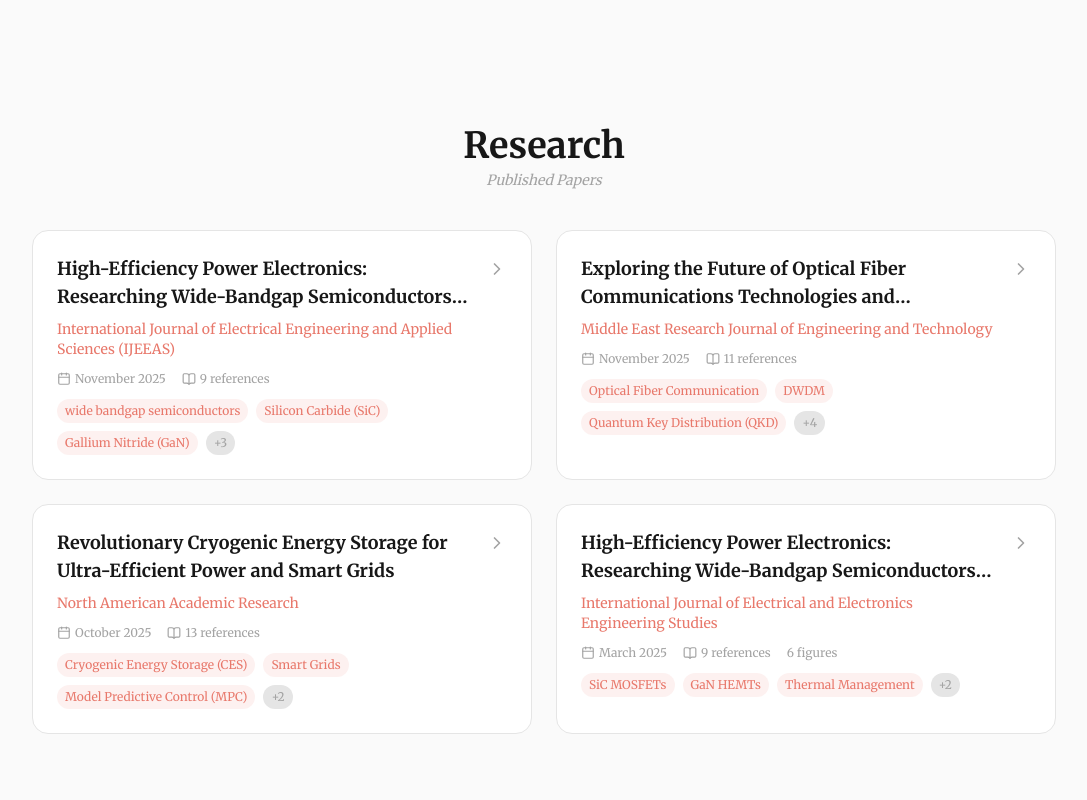
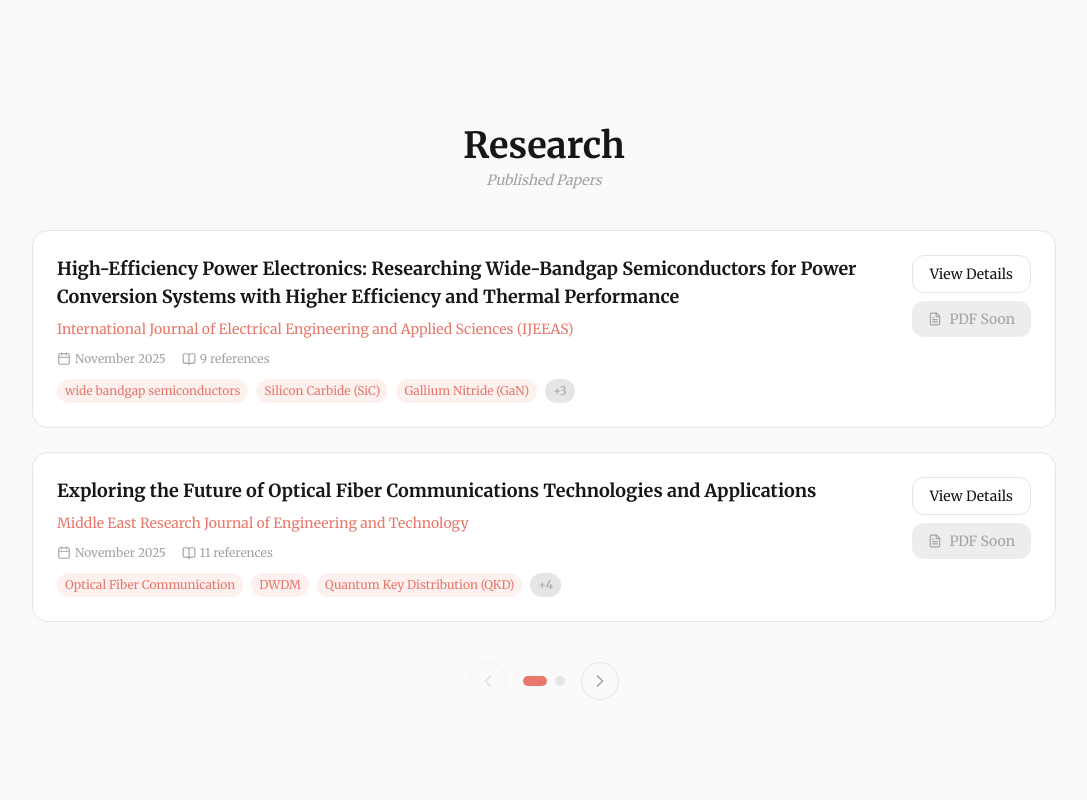
Before and after one commit to HSBHasib/Shayokh-Portfolio, a Next.js app: page / in a window 1280 px wide. Shown: the part 2040-2840 px from the top of the page, without its empty margins (96-1183 px from the left). Built offline with nearby package versions, Linux system fonts and the light colour scheme.

Commit message:
Add pagination to research section with PDF view button

```diff
--- a/src/components/sections/Research.tsx
+++ b/src/components/sections/Research.tsx
@@ -2,7 +2,7 @@
 
 import { useState } from "react";
 import { AnimatePresence } from "framer-motion";
-import { Calendar, BookOpen, ChevronRight } from "lucide-react";
+import { Calendar, BookOpen, ChevronLeft, ChevronRight, FileText } from "lucide-react";
 import ResearchModal from "@/components/ui/ResearchModal";
 import { Research as ResearchType } from "@/types";
 
@@ -13,6 +13,14 @@ interface ResearchProps {
 export default function Research({ researches }: ResearchProps) {
   const [selectedResearch, setSelectedResearch] = useState<ResearchType | null>(
     null
+  );
+  const [currentPage, setCurrentPage] = useState(0);
+  const itemsPerPage = 2;
+  const totalPages = Math.ceil(researches.length / itemsPerPage);
+
+  const currentResearches = researches.slice(
+    currentPage * itemsPerPage,
+    (currentPage + 1) * itemsPerPage
   );
 
   return (
@@ -29,14 +37,13 @@ export default function Research({ researches }: ResearchProps) {
         </div>
 
         {/* Research Cards */}
-        <div className="grid md:grid-cols-2 gap-6">
-          {researches.map((research) => (
+        <div className="space-y-6">
+          {currentResearches.map((research) => (
             <div
               key={research.id}
-              className="group relative bg-card border border-border rounded-2xl p-6 hover:shadow-md transition-all duration-300 cursor-pointer"
-              onClick={() => setSelectedResearch(research)}
+              className="group bg-card rounded-2xl border border-border p-6 hover:shadow-md transition-all duration-300"
             >
-              <div className="flex items-start justify-between gap-4">
+              <div className="flex flex-col md:flex-row md:items-start justify-between gap-4">
                 <div className="flex-1 min-w-0">
                   <h3 className="text-lg font-semibold text-foreground mb-2 line-clamp-2 group-hover:text-primary transition-colors">
                     {research.title}
@@ -52,11 +59,6 @@ export default function Research({ researches }: ResearchProps) {
                       <BookOpen size={14} />
                       {research.referencesCount} references
                     </span>
-                    {research.figuresCount > 0 && (
-                      <span className="flex items-center gap-1">
-                        {research.figuresCount} figures
-                      </span>
-                    )}
                   </div>
 
                   <div className="mt-3 flex flex-wrap gap-2">
@@ -76,14 +78,74 @@ export default function Research({ researches }: ResearchProps) {
                   </div>
                 </div>
 
-                <ChevronRight
-                  size={20}
-                  className="text-muted group-hover:text-primary group-hover:translate-x-1 transition-all flex-shrink-0 mt-1"
-                />
+                {/* Action Buttons */}
+                <div className="flex md:flex-col gap-2 flex-shrink-0">
+                  <button
+                    onClick={() => setSelectedResearch(research)}
+                    className="px-4 py-2 text-sm font-medium rounded-xl border border-border text-foreground hover:bg-card transition-colors"
+                  >
+                    View Details
+                  </button>
+                  {research.pdfUrl ? (
+                    <a
+                      href={research.pdfUrl}
+                      target="_blank"
+                      rel="noopener noreferrer"
+                      className="px-4 py-2 text-sm font-medium rounded-xl bg-primary text-white hover:bg-primary/90 transition-colors flex items-center gap-2"
+                      onClick={(e) => e.stopPropagation()}
+                    >
+                      <FileText size={14} />
+                      View PDF
+                    </a>
+                  ) : (
+                    <button
+                      disabled
+                      className="px-4 py-2 text-sm font-medium rounded-xl bg-muted/20 text-muted cursor-not-allowed flex items-center gap-2"
+                    >
+                      <FileText size={14} />
+                      PDF Soon
+                    </button>
+                  )}
+                </div>
               </div>
             </div>
           ))}
         </div>
+
+        {/* Pagination */}
+        {totalPages > 1 && (
+          <div className="flex items-center justify-center gap-4 mt-10">
+            <button
+              onClick={() => setCurrentPage((p) => Math.max(0, p - 1))}
+              disabled={currentPage === 0}
+              className="p-2 rounded-full border border-border text-muted hover:text-foreground hover:bg-card transition-all disabled:opacity-30 disabled:cursor-not-allowed"
+            >
+              <ChevronLeft size={20} />
+            </button>
+
+            <div className="flex items-center gap-2">
+              {Array.from({ length: totalPages }).map((_, i) => (
+                <button
+                  key={i}
+                  onClick={() => setCurrentPage(i)}
+                  className={`w-2.5 h-2.5 rounded-full transition-all duration-300 ${
+                    currentPage === i
+                      ? "bg-primary w-6"
+                      : "bg-border hover:bg-muted"
+                  }`}
+                />
+              ))}
+            </div>
+
+            <button
+              onClick={() => setCurrentPage((p) => Math.min(totalPages - 1, p + 1))}
+              disabled={currentPage === totalPages - 1}
+              className="p-2 rounded-full border border-border text-muted hover:text-foreground hover:bg-card transition-all disabled:opacity-30 disabled:cursor-not-allowed"
+            >
+              <ChevronRight size={20} />
+            </button>
+          </div>
+        )}
       </div>
 
       {/* Research Details Modal */}
```
